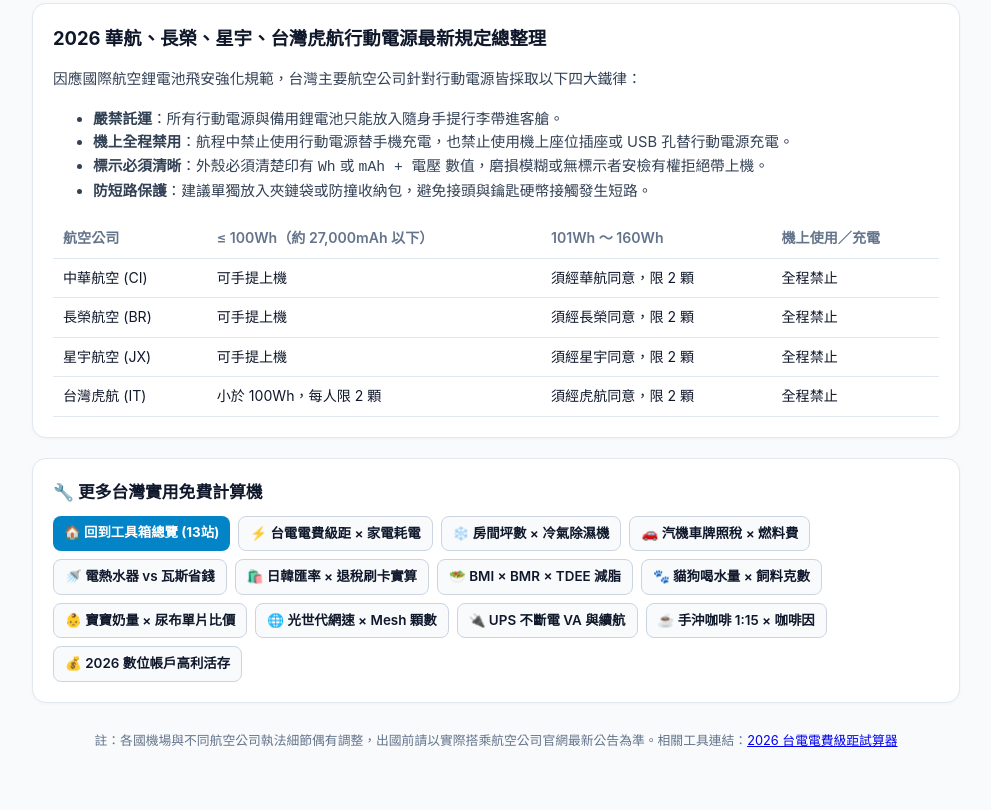
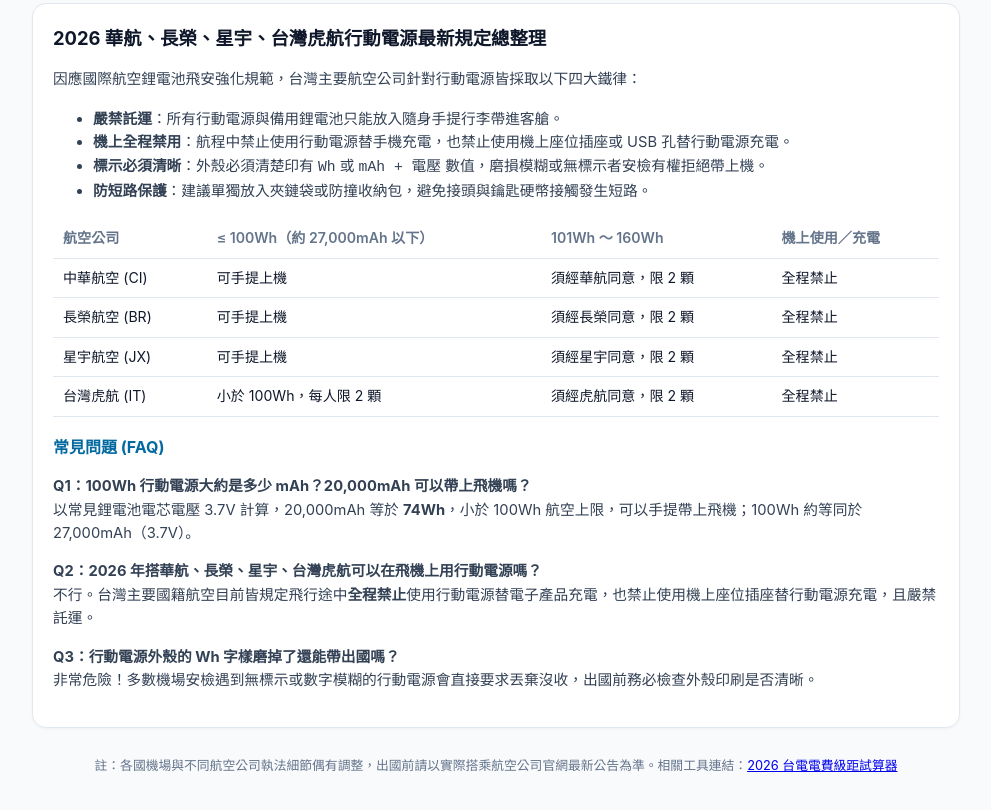
Before and after one commit to jimmycmhsieh0801-cloud/tw-travel-power-calc, a plain HTML site: page index.html in a window 1280 px wide. Shown: the part 975-1785 px from the top of the page, without its empty margins (144-1135 px from the left). Drawn offline with Linux system fonts and the light colour scheme.

Commit message:
Watchdog 03:00 upgrade: AdSense SEO depth, 3 FAQs, result CTA, 17-site cross-nav

```diff
--- a/index.html
+++ b/index.html
@@ -263,30 +263,14 @@
           <tr><td>台灣虎航 (IT)</td><td>小於 100Wh，每人限 2 顆</td><td>須經虎航同意，限 2 顆</td><td>全程禁止</td></tr>
         </tbody>
       </table>
+      <h3>常見問題 (FAQ)</h3>
+      <p><strong>Q1：100Wh 行動電源大約是多少 mAh？20,000mAh 可以帶上飛機嗎？</strong><br>以常見鋰電池電芯電壓 3.7V 計算，20,000mAh 等於 <strong>74Wh</strong>，小於 100Wh 航空上限，可以手提帶上飛機；100Wh 約等同於 27,000mAh（3.7V）。</p>
+      <p><strong>Q2：2026 年搭華航、長榮、星宇、台灣虎航可以在飛機上用行動電源嗎？</strong><br>不行。台灣主要國籍航空目前皆規定飛行途中<strong>全程禁止</strong>使用行動電源替電子產品充電，也禁止使用機上座位插座替行動電源充電，且嚴禁託運。</p>
+      <p><strong>Q3：行動電源外殼的 Wh 字樣磨掉了還能帶出國嗎？</strong><br>非常危險！多數機場安檢遇到無標示或數字模糊的行動電源會直接要求丟棄沒收，出國前務必檢查外殼印刷是否清晰。</p>
     </article>
 
 
-    <!-- CROSS_LINK_MATRIX_START -->
-    <section class="card" style="margin-top:20px;">
-      <h2 style="font-size:1.05rem;margin:0 0 10px;color:#0f172a;">🔧 更多台灣實用免費計算機</h2>
-      <div style="display:flex;flex-wrap:wrap;gap:8px;">
-        <a href="https://jimmycmhsieh0801-cloud.github.io/" style="display:inline-block;padding:6px 11px;border-radius:8px;background:#0284c7;color:#fff;text-decoration:none;font-size:0.84rem;font-weight:700;">🏠 回到工具箱總覽 (13站)</a>
-        <a href="https://jimmycmhsieh0801-cloud.github.io/tw-power-calc/" style="display:inline-block;padding:6px 11px;border-radius:8px;border:1px solid #cbd5e1;background:#f8fafc;color:#0f172a;text-decoration:none;font-size:0.84rem;font-weight:600;">⚡ 台電電費級距 × 家電耗電</a>
-        <a href="https://jimmycmhsieh0801-cloud.github.io/tw-room-sizing-calc/" style="display:inline-block;padding:6px 11px;border-radius:8px;border:1px solid #cbd5e1;background:#f8fafc;color:#0f172a;text-decoration:none;font-size:0.84rem;font-weight:600;">❄️ 房間坪數 × 冷氣除濕機</a>
-        <a href="https://jimmycmhsieh0801-cloud.github.io/tw-vehicle-tax-calc/" style="display:inline-block;padding:6px 11px;border-radius:8px;border:1px solid #cbd5e1;background:#f8fafc;color:#0f172a;text-decoration:none;font-size:0.84rem;font-weight:600;">🚗 汽機車牌照稅 × 燃料費</a>
-        <a href="https://jimmycmhsieh0801-cloud.github.io/tw-water-heater-calc/" style="display:inline-block;padding:6px 11px;border-radius:8px;border:1px solid #cbd5e1;background:#f8fafc;color:#0f172a;text-decoration:none;font-size:0.84rem;font-weight:600;">🚿 電熱水器 vs 瓦斯省錢</a>
-        <a href="https://jimmycmhsieh0801-cloud.github.io/tw-travel-tax-calc/" style="display:inline-block;padding:6px 11px;border-radius:8px;border:1px solid #cbd5e1;background:#f8fafc;color:#0f172a;text-decoration:none;font-size:0.84rem;font-weight:600;">🛍️ 日韓匯率 × 退稅刷卡實算</a>
-        <a href="https://jimmycmhsieh0801-cloud.github.io/tw-bmi-tdee-calc/" style="display:inline-block;padding:6px 11px;border-radius:8px;border:1px solid #cbd5e1;background:#f8fafc;color:#0f172a;text-decoration:none;font-size:0.84rem;font-weight:600;">🥗 BMI × BMR × TDEE 減脂</a>
-        <a href="https://jimmycmhsieh0801-cloud.github.io/tw-pet-cost-calc/" style="display:inline-block;padding:6px 11px;border-radius:8px;border:1px solid #cbd5e1;background:#f8fafc;color:#0f172a;text-decoration:none;font-size:0.84rem;font-weight:600;">🐾 貓狗喝水量 × 飼料克數</a>
-        <a href="https://jimmycmhsieh0801-cloud.github.io/tw-baby-calc/" style="display:inline-block;padding:6px 11px;border-radius:8px;border:1px solid #cbd5e1;background:#f8fafc;color:#0f172a;text-decoration:none;font-size:0.84rem;font-weight:600;">👶 寶寶奶量 × 尿布單片比價</a>
-        <a href="https://jimmycmhsieh0801-cloud.github.io/tw-router-cable-calc/" style="display:inline-block;padding:6px 11px;border-radius:8px;border:1px solid #cbd5e1;background:#f8fafc;color:#0f172a;text-decoration:none;font-size:0.84rem;font-weight:600;">🌐 光世代網速 × Mesh 顆數</a>
-        <a href="https://jimmycmhsieh0801-cloud.github.io/tw-ups-nas-calc/" style="display:inline-block;padding:6px 11px;border-radius:8px;border:1px solid #cbd5e1;background:#f8fafc;color:#0f172a;text-decoration:none;font-size:0.84rem;font-weight:600;">🔌 UPS 不斷電 VA 與續航</a>
-        <a href="https://jimmycmhsieh0801-cloud.github.io/tw-coffee-brew-calc/" style="display:inline-block;padding:6px 11px;border-radius:8px;border:1px solid #cbd5e1;background:#f8fafc;color:#0f172a;text-decoration:none;font-size:0.84rem;font-weight:600;">☕ 手沖咖啡 1:15 × 咖啡因</a>
-        <a href="https://jimmycmhsieh0801-cloud.github.io/tw-bank-interest-calc/" style="display:inline-block;padding:6px 11px;border-radius:8px;border:1px solid #cbd5e1;background:#f8fafc;color:#0f172a;text-decoration:none;font-size:0.84rem;font-weight:600;">💰 2026 數位帳戶高利活存</a>
-      </div>
-    </section>
-    <!-- CROSS_LINK_MATRIX_END -->
-    <footer>
+        <footer>
       <p>註：各國機場與不同航空公司執法細節偶有調整，出國前請以實際搭乘航空公司官網最新公告為準。相關工具連結：<a href="https://jimmycmhsieh0801-cloud.github.io/tw-power-calc/">2026 台電電費級距試算器</a></p>
     </footer>
   </div>
```
